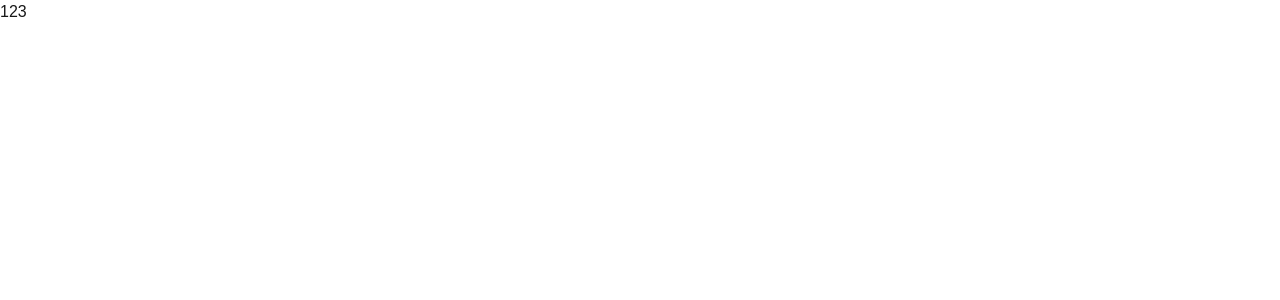
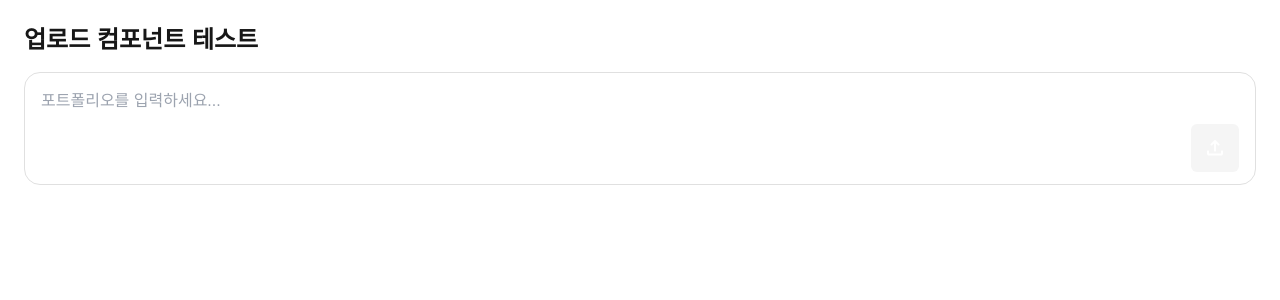
Before and after one commit to consoli-log/interview_mate, a Next.js app in the folder fe/: page / in a window 1280 px wide. Shown: the top 300 px of the page. Built offline with nearby package versions, Linux system fonts and the light colour scheme.

Commit message:
fix: 텍스트 입력 감지 오류 수정
- 텍스트 입력 이벤트가 정상적으로 감지되지 않던 문제 해결

```diff
--- a/fe/src/app/page.tsx
+++ b/fe/src/app/page.tsx
@@ -1,3 +1,29 @@
+"use client";
+
+import React, { useState } from "react";
+import InputWithUploadProgress from "@/components/Upload/InputWithUploadProgress";
+
 export default function Main() {
-  return <div>123</div>;
+  const [inputValue, setInputValue] = useState("");
+
+  const handleInputChange = (e: React.ChangeEvent<HTMLTextAreaElement>) => {
+    setInputValue(e.target.value);
+  };
+
+  const handleUploadClick = () => {
+    console.log("업로드 버튼 클릭:", inputValue);
+  };
+
+  return (
+    <div className="p-6">
+      <h1 className="text-2xl font-bold mb-4">업로드 컴포넌트 테스트</h1>
+
+      <InputWithUploadProgress
+        placeholder="포트폴리오를 입력하세요..."
+        value={inputValue}
+        onChange={handleInputChange}
+        onUploadClick={handleUploadClick}
+      />
+    </div>
+  );
 }
--- a/fe/src/components/Upload/InputWithUploadProgress.tsx
+++ b/fe/src/components/Upload/InputWithUploadProgress.tsx
@@ -1,19 +1,23 @@
 import React, {
   useState,
   forwardRef,
-  InputHTMLAttributes,
+  TextareaHTMLAttributes,
   ReactNode,
   useCallback,
   useMemo,
+  useEffect,
 } from "react";
 import UploadButton from "./UploadButton";
 import ProgressBar from "./ProgressBar";
 
-export type InputWithUploadProgressState = "default" | "focused" | "disabled";
+export type TextAreaWithUploadProgressState =
+  | "default"
+  | "focused"
+  | "disabled";
 export type FeedbackLevel = "low" | "medium" | "high" | "none";
 
-export interface InputWithUploadProgressProps
-  extends Omit<InputHTMLAttributes<HTMLInputElement>, "size"> {
+export interface TextAreaWithUploadProgressProps
+  extends Omit<TextareaHTMLAttributes<HTMLTextAreaElement>, "size"> {
   className?: string;
   uploadButtonVariant?: "primary" | "secondary" | "ghost";
   disabled?: boolean;
@@ -23,9 +27,11 @@ export interface InputWithUploadProgressProps
   mediumThreshold?: number;
   highThreshold?: number;
   customRightElement?: ReactNode;
+  rows?: number;
+  maxRows?: number;
 }
 
-const STATE_STYLES: Record<InputWithUploadProgressState, string> = {
+const STATE_STYLES: Record<TextAreaWithUploadProgressState, string> = {
   default: "border-gray-200",
   focused: "border-yellow-200",
   disabled: "bg-gray-50 border-gray-200",
@@ -51,9 +57,9 @@ const FEEDBACK_INFO: Record<FeedbackLevel, { message: string; color: string }> =
     },
   };
 
-const InputWithUploadProgress = forwardRef<
-  HTMLInputElement,
-  InputWithUploadProgressProps
+const TextAreaWithUploadProgress = forwardRef<
+  HTMLTextAreaElement,
+  TextAreaWithUploadProgressProps
 >(
   (
     {
@@ -67,82 +73,129 @@ const InputWithUploadProgress = forwardRef<
       mediumThreshold = 50,
       highThreshold = 100,
       customRightElement,
+      rows = 3,
+      maxRows = 10,
+      value: externalValue,
+      onChange,
+      onFocus,
+      onBlur,
       ...rest
     },
     ref
   ) => {
+    const [internalValue, setInternalValue] = useState<string>(
+      (externalValue as string) || ""
+    );
     const [isFocused, setIsFocused] = useState<boolean>(false);
-    const [value, setValue] = useState<string>((rest.value as string) || "");
+
+    useEffect(() => {
+      if (externalValue !== undefined) {
+        setInternalValue(externalValue as string);
+      }
+    }, [externalValue]);
+
+    const handleInput = (e: React.FormEvent<HTMLTextAreaElement>) => {
+      const target = e.target as HTMLTextAreaElement;
+
+      target.style.height = "auto";
+
+      const lineHeight = 24;
+      const maxHeight = maxRows * lineHeight;
+      const newHeight = Math.min(target.scrollHeight, maxHeight);
+
+      target.style.height = `${newHeight}px`;
+    };
 
     const handleChange = useCallback(
-      (e: React.ChangeEvent<HTMLInputElement>) => {
-        setValue(e.target.value);
-        rest.onChange?.(e);
+      (e: React.ChangeEvent<HTMLTextAreaElement>) => {
+        const newValue = e.target.value;
+        setInternalValue(newValue);
+
+        if (onChange) {
+          onChange(e);
+        }
       },
-      [rest.onChange]
+      [onChange]
     );
 
     const handleFocus = useCallback(
-      (e: React.FocusEvent<HTMLInputElement>) => {
+      (e: React.FocusEvent<HTMLTextAreaElement>) => {
         setIsFocused(true);
-        rest.onFocus?.(e);
+        if (onFocus) {
+          onFocus(e);
+        }
       },
-      [rest.onFocus]
+      [onFocus]
     );
 
     const handleBlur = useCallback(
-      (e: React.FocusEvent<HTMLInputElement>) => {
+      (e: React.FocusEvent<HTMLTextAreaElement>) => {
         setIsFocused(false);
-        rest.onBlur?.(e);
+        if (onBlur) {
+          onBlur(e);
+        }
       },
-      [rest.onBlur]
+      [onBlur]
     );
 
-    const inputState: InputWithUploadProgressState = useMemo(() => {
+    const inputState: TextAreaWithUploadProgressState = useMemo(() => {
       return disabled ? "disabled" : isFocused ? "focused" : "default";
     }, [disabled, isFocused]);
 
+    const textLength = internalValue.length;
+
     const feedbackLevel: FeedbackLevel = useMemo(() => {
-      const textLength = value.length;
-
       if (textLength === 0) return "none";
       if (textLength < lowThreshold) return "low";
       if (textLength < mediumThreshold) return "medium";
       return "high";
-    }, [value.length, lowThreshold, mediumThreshold]);
+    }, [textLength, lowThreshold, mediumThreshold]);
 
     const containerStyle = STATE_STYLES[inputState];
 
     const { message, color } = FEEDBACK_INFO[feedbackLevel];
 
-    const textLength = value.length;
+    const isButtonDisabled = disabled || textLength === 0;
+
+    useEffect(() => {
+      if (ref && "current" in ref && ref.current) {
+        const textarea = ref.current;
+        const lineHeight = 24;
+        const maxHeight = maxRows * lineHeight;
+        const newHeight = Math.min(textarea.scrollHeight, maxHeight);
+        textarea.style.height = `${newHeight}px`;
+      }
+    }, [maxRows, ref, internalValue]);
 
     return (
       <div className={className}>
         <div
           className={`relative rounded-2xl border ${containerStyle} overflow-hidden`}
         >
-          <div className="flex items-center p-4">
-            {/* 텍스트 입력 필드 */}
-            <input
+          <div className="flex p-4">
+            <div className="flex-1 relative">
+              <textarea
                 ref={ref}
-              type="text"
-              className="flex-1 bg-transparent outline-none text-gray-700"
+                className="w-full bg-transparent outline-none text-gray-700 resize-none min-h-[72px]"
                 placeholder={placeholder}
                 disabled={disabled}
-              value={value}
+                value={internalValue}
                 onChange={handleChange}
                 onFocus={handleFocus}
                 onBlur={handleBlur}
+                onInput={handleInput}
+                rows={rows}
                 {...rest}
               />
+            </div>
 
             {/* 업로드 버튼 또는 커스텀 요소 */}
+            <div className="absolute bottom-3 right-4">
               {customRightElement || (
                 <UploadButton
                   variant={uploadButtonVariant}
                   onClick={onUploadClick}
-                disabled={disabled}
+                  disabled={isButtonDisabled}
                   aria-label="Upload"
                 />
               )}
@@ -151,7 +204,7 @@ const InputWithUploadProgress = forwardRef<
 
           {/* 진행률 표시줄 */}
           {showProgressBar && textLength > 0 && (
-          <div className="mt-2">
+            <div className="absolute bottom-0 left-0 right-0 h-1">
               <ProgressBar
                 value={textLength}
                 lowThreshold={lowThreshold}
@@ -160,6 +213,7 @@ const InputWithUploadProgress = forwardRef<
               />
             </div>
           )}
+        </div>
 
         {/* 피드백 메시지 */}
         {textLength > 0 && feedbackLevel !== "none" && (
@@ -172,6 +226,6 @@ const InputWithUploadProgress = forwardRef<
   }
 );
 
-InputWithUploadProgress.displayName = "InputWithUploadProgress";
+TextAreaWithUploadProgress.displayName = "TextAreaWithUploadProgress";
 
-export default InputWithUploadProgress;
+export default TextAreaWithUploadProgress;
--- a/fe/src/components/Upload/UploadButton.tsx
+++ b/fe/src/components/Upload/UploadButton.tsx
@@ -37,7 +37,7 @@ export default function UploadButton({
       {...rest}
     >
       <Image
-        src="/images/Upload_icon.svg"
+        src="/images/icons/Upload_icon.svg"
         alt="Upload"
         width={ICON_SIZE}
         height={ICON_SIZE}
--- a/fe/src/components/Upload/UploadInput.tsx
+++ b/fe/src/components/Upload/UploadInput.tsx
@@ -1,79 +1,100 @@
 import React, {
   useState,
-  InputHTMLAttributes,
+  TextareaHTMLAttributes,
   ReactNode,
   forwardRef,
 } from "react";
 
-export type InputState = "default" | "focused" | "disabled";
+export type TextAreaState = "default" | "focused" | "disabled";
 
-export interface InputProps
-  extends Omit<InputHTMLAttributes<HTMLInputElement>, "size"> {
+export interface TextAreaProps
+  extends Omit<TextareaHTMLAttributes<HTMLTextAreaElement>, "size"> {
   className?: string;
   rightElement?: ReactNode;
+  rows?: number;
+  maxRows?: number;
 }
 
-const STATE_STYLES: Record<InputState, string> = {
+const STATE_STYLES: Record<TextAreaState, string> = {
   default: "border-gray-200",
   focused: "border-yellow-200",
   disabled: "bg-gray-50 border-gray-200",
 };
 
-const Input = forwardRef<HTMLInputElement, InputProps>(
+const TextArea = forwardRef<HTMLTextAreaElement, TextAreaProps>(
   (
     {
       placeholder = "포트폴리오를 입력해주세요.",
       className = "",
       rightElement,
       disabled = false,
+      rows = 3,
+      maxRows = 10,
       ...rest
     },
     ref
   ) => {
     const [isFocused, setIsFocused] = useState<boolean>(false);
 
-    const getInputState = (): InputState => {
+    const getTextAreaState = (): TextAreaState => {
       if (disabled) return "disabled";
       if (isFocused) return "focused";
       return "default";
     };
 
-    const handleFocus = (e: React.FocusEvent<HTMLInputElement>) => {
+    const handleFocus = (e: React.FocusEvent<HTMLTextAreaElement>) => {
       setIsFocused(true);
       rest.onFocus?.(e);
     };
 
-    const handleBlur = (e: React.FocusEvent<HTMLInputElement>) => {
+    const handleBlur = (e: React.FocusEvent<HTMLTextAreaElement>) => {
       setIsFocused(false);
       rest.onBlur?.(e);
     };
 
-    const currentState = getInputState();
+    const handleInput = (e: React.FormEvent<HTMLTextAreaElement>) => {
+      const target = e.target as HTMLTextAreaElement;
+
+      target.style.height = "auto";
+
+      const lineHeight = 24;
+      const maxHeight = maxRows * lineHeight;
+      const newHeight = Math.min(target.scrollHeight, maxHeight);
+
+      target.style.height = `${newHeight}px`;
+    };
+
+    const currentState = getTextAreaState();
     const containerStyle = STATE_STYLES[currentState];
 
     return (
       <div
         className={`relative rounded-2xl border ${containerStyle} overflow-hidden ${className}`}
       >
-        <div className="flex items-center p-4">
-          <input
+        <div className="flex p-4">
+          <div className="flex-1 relative">
+            <textarea
               ref={ref}
-            type="text"
-            className="flex-1 bg-transparent outline-none text-gray-700"
+              className="w-full bg-transparent outline-none text-gray-700 resize-none min-h-[72px]"
               placeholder={placeholder}
               disabled={disabled}
               onFocus={handleFocus}
               onBlur={handleBlur}
+              onInput={handleInput}
+              rows={rows}
               {...rest}
             />
+          </div>
 
-          {rightElement && rightElement}
+          {rightElement && (
+            <div className="flex items-start ml-2">{rightElement}</div>
+          )}
         </div>
       </div>
     );
   }
 );
 
-Input.displayName = "Input";
+TextArea.displayName = "TextArea";
 
-export default Input;
+export default TextArea;
```
Lines whose indentation alone changed are shown as unchanged.
